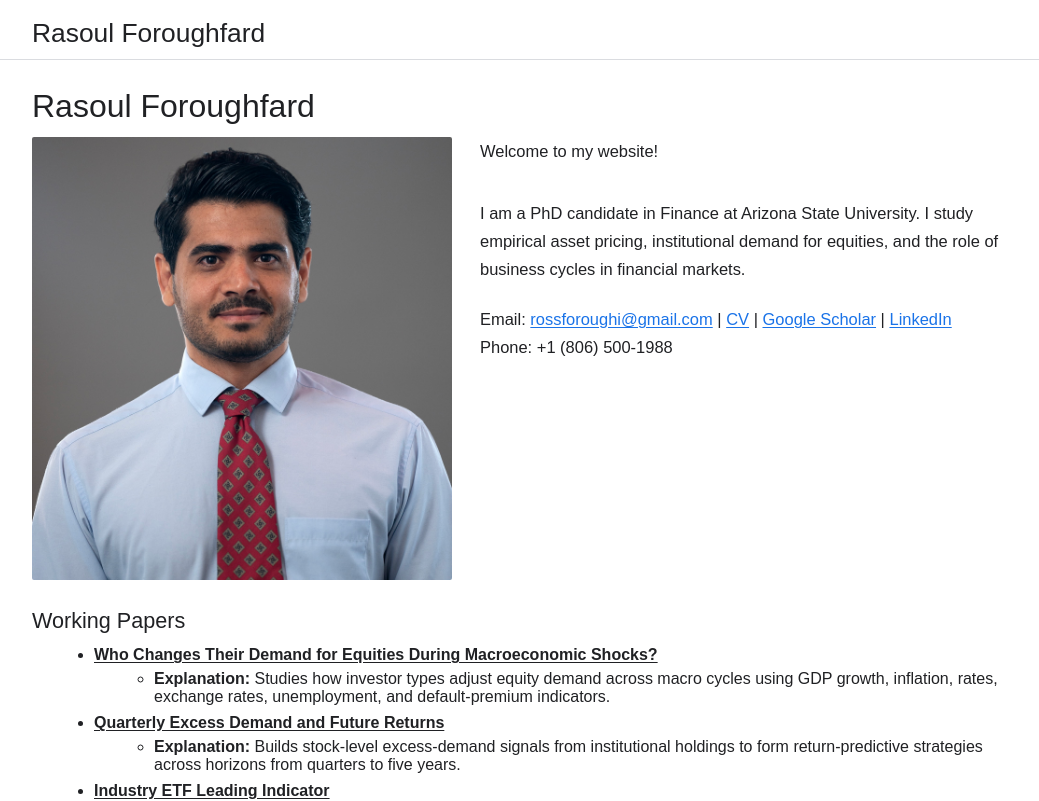
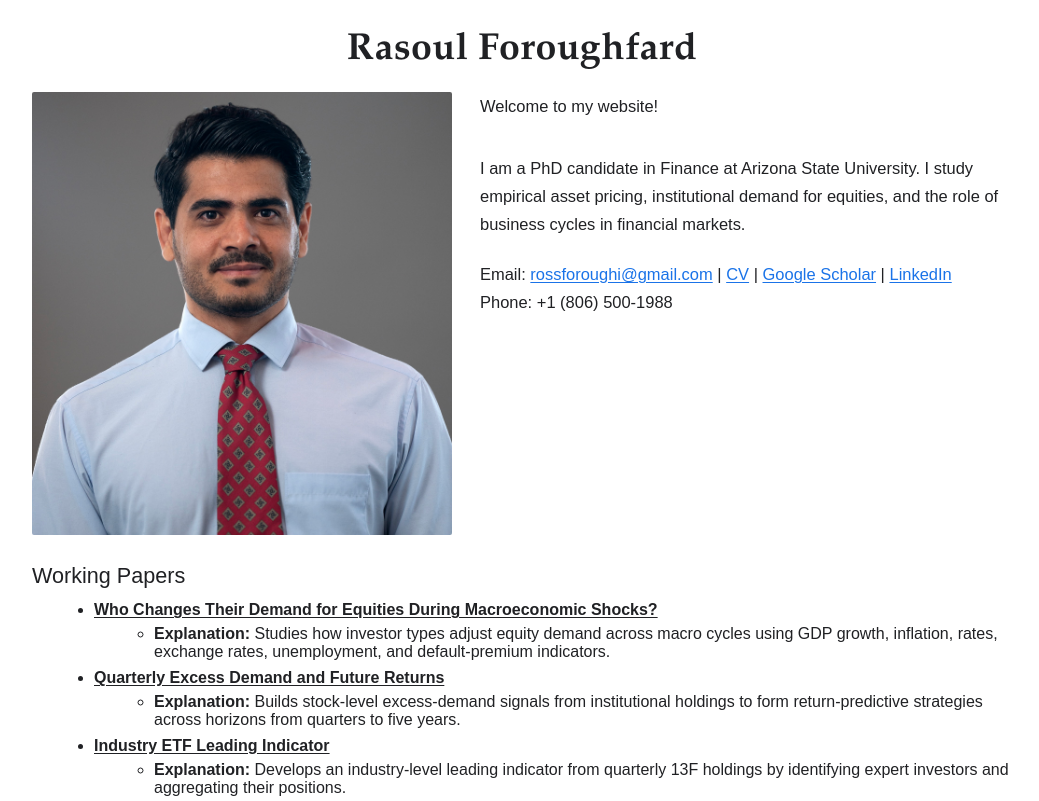
Before and after one commit to rasouleip71/rasoul-site, a Next.js app: page / in a window 1280 px wide. Shown: the top 801 px of the page, without its empty margins (48-1087 px from the left). Built offline with nearby package versions, Linux system fonts and the light colour scheme.

Commit message:
Remove top header name and center-style main title

```diff
--- a/app/globals.css
+++ b/app/globals.css
@@ -86,9 +86,12 @@ a {
 }
 
 .page-title {
-  font-size: 2rem;
-  font-weight: 400;
-  margin: 0 0 12px;
+  font-family: "Palatino Linotype", Palatino, "Book Antiqua", "Times New Roman", serif;
+  font-size: 2.35rem;
+  font-weight: 600;
+  letter-spacing: 0.01em;
+  text-align: center;
+  margin: 0 0 18px;
 }
 
 .bio {
--- a/components/Nav.tsx
+++ b/components/Nav.tsx
@@ -1,15 +1,3 @@
-"use client";
-
-import Link from "next/link";
-
 export function Nav() {
-  return (
-    <header className="site-nav">
-      <div className="container">
-        <div className="site-title-row">
-          <Link href="/" className="site-title">Rasoul Foroughfard</Link>
-        </div>
-      </div>
-    </header>
-  );
+  return null;
 }
```
